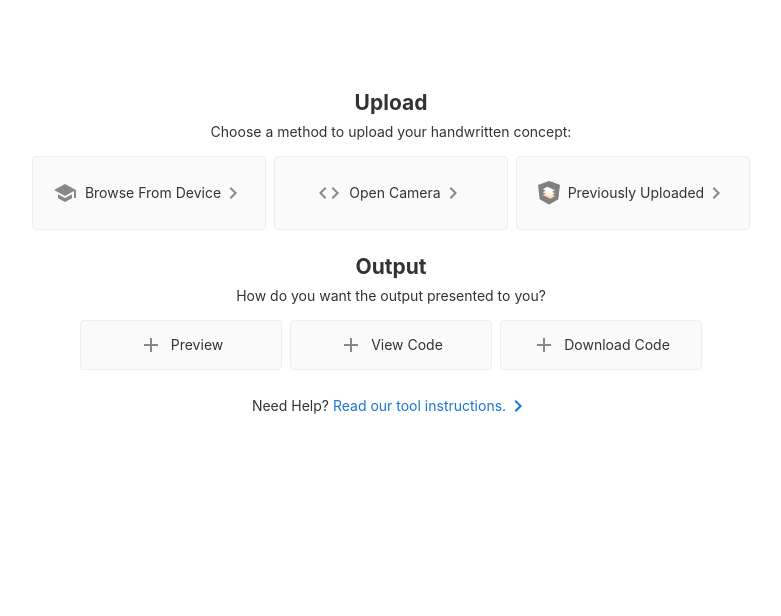
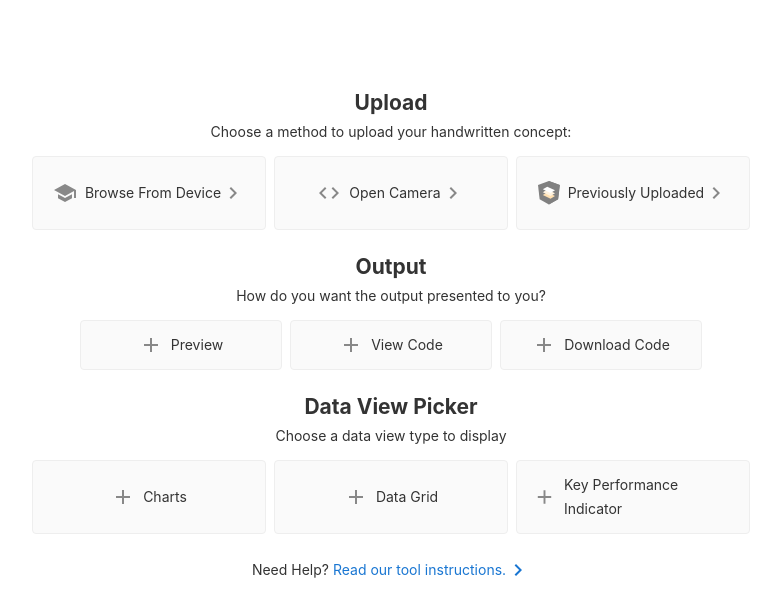
Before and after one commit to JLatcau/Urban-Science-Code-Builder, an Angular app in the folder WebApp/: page / in a window 1280 px wide. Shown: the top 616 px of the page, without its empty margins (249-1030 px from the left). Built offline with nearby package versions, Linux system fonts and the light colour scheme.

Commit message:
Chnaged home page to have 3 buttons for data view types.

```diff
--- a/WebApp/src/app/app.component.html
+++ b/WebApp/src/app/app.component.html
@@ -239,6 +239,31 @@
     </button>
   </div>
 
+  <!-- Show Graphs/Charts -->
+  <h2>Data View Picker</h2>
+  <p>Choose a data view type to display</p>
+
+  <input type="hidden" #selection>
+
+  <div class="card-container">
+    <a class="card" rel="noopener" [routerLink]="" >
+      <svg class="material-icons" xmlns="http://www.w3.org/2000/svg" width="24" height="24" viewBox="0 0 24 24"><path d="M19 13h-6v6h-2v-6H5v-2h6V5h2v6h6v2z"/></svg>
+      <span>Charts</span>
+    </a>
+
+    <a class="card" rel="noopener" [routerLink]="" >
+      <svg class="material-icons" xmlns="http://www.w3.org/2000/svg" width="24" height="24" viewBox="0 0 24 24"><path d="M19 13h-6v6h-2v-6H5v-2h6V5h2v6h6v2z"/></svg>
+      <span>Data Grid</span>
+    </a>
+
+    <a class="card" rel="noopener" [routerLink]="" >
+      <svg class="material-icons" xmlns="http://www.w3.org/2000/svg" width="24" height="24" viewBox="0 0 24 24"><path d="M19 13h-6v6h-2v-6H5v-2h6V5h2v6h6v2z"/></svg>
+      <span>Key Performance Indicator</span>
+    </a>
+
+  </div>
+
+
   <!-- Footer -->
   <footer>
       Need Help?&nbsp;
```
